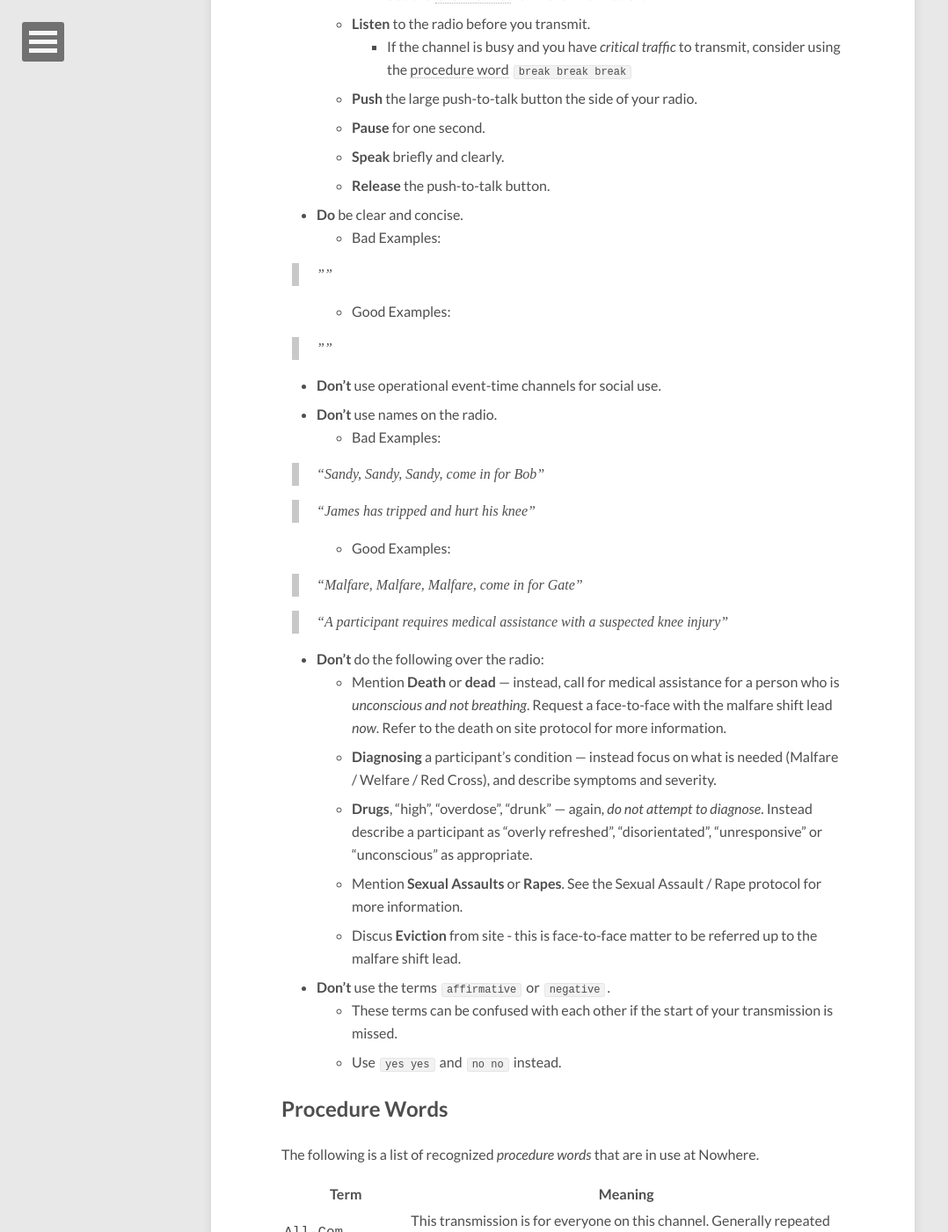
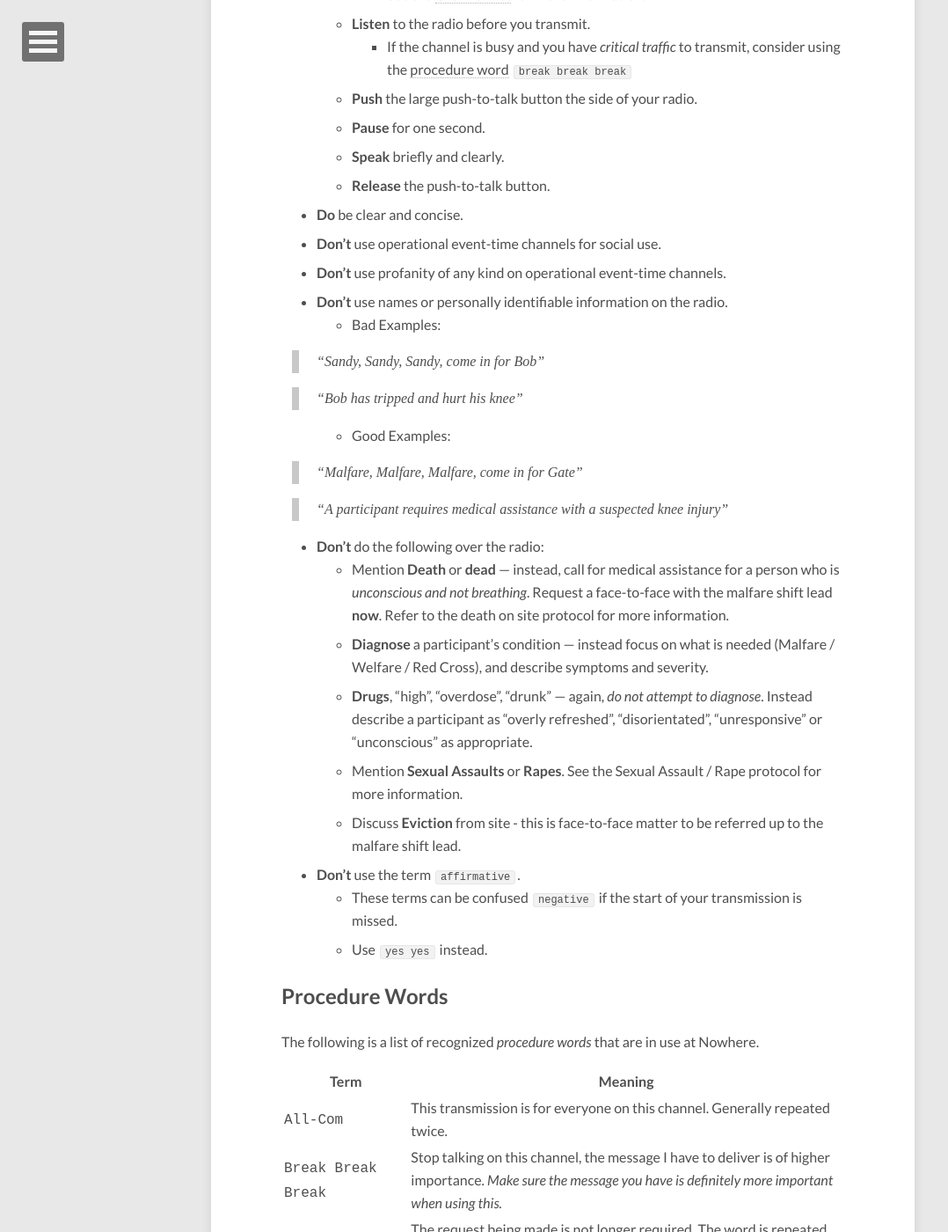
Before and after one commit to goingnowhere/malfare-protocols, a Jekyll site: the page built from protocols/en/radio_protocol/index.md, in a window 1280 px wide and 1400 px high, scrolled down 997 px. Shown: the whole window at 88% size, without its empty margins (0-1078 px from the left). Built offline with Jekyll 4.4.1, drawn with Linux system fonts in a browser that asks for light colours; nearby versions of some CDN libraries; comment, search, counter and statistics services are not loaded; some of the changed text lies outside the part shown.

Commit message:
Update index.md

```diff
--- a/protocols/en/radio_protocol/index.md
+++ b/protocols/en/radio_protocol/index.md
@@ -38,21 +38,14 @@ comments: true
     - **Speak** briefly and clearly.
     - **Release** the push-to-talk button.
 - **Do** be clear and concise.
-    - Bad Examples:
-
-    > ""
-
-    - Good Examples:
-
-    > ""
-
 - **Don't** use operational event-time channels for social use.
-- **Don't** use names on the radio.
+- **Don't** use profanity of any kind on operational event-time channels.
+- **Don't** use names or personally identifiable information on the radio.
     - Bad Examples:
 
     > "Sandy, Sandy, Sandy, come in for Bob"
 
-    > "James has tripped and hurt his knee"
+    > "Bob has tripped and hurt his knee"
 
     - Good Examples:
 
@@ -61,15 +54,15 @@ comments: true
     > "A participant requires medical assistance with a suspected knee injury"
 
 - **Don't** do the following over the radio:
-    - Mention **Death** or **dead** — instead, call for medical assistance for a person who is *unconscious and not breathing*. Request a face-to-face with the malfare shift lead *now*. Refer to the death on site protocol for more information.
-    - **Diagnosing** a participant's condition — instead focus on what is needed (Malfare / Welfare / Red Cross), and describe symptoms and severity.
+    - Mention **Death** or **dead** — instead, call for medical assistance for a person who is *unconscious and not breathing*. Request a face-to-face with the malfare shift lead **now**. Refer to the death on site protocol for more information.
+    - **Diagnose** a participant's condition — instead focus on what is needed (Malfare / Welfare / Red Cross), and describe symptoms and severity.
     - **Drugs**, "high", "overdose", "drunk" — again, *do not attempt to diagnose*. Instead describe a participant as "overly refreshed", "disorientated", "unresponsive" or "unconscious" as appropriate.
     - Mention **Sexual Assaults** or **Rapes**. See the Sexual Assault / Rape protocol for more information.
-    - Discus **Eviction** from site - this is face-to-face matter to be referred up to the malfare shift lead.
+    - Discuss **Eviction** from site - this is face-to-face matter to be referred up to the malfare shift lead.
 
-- **Don't** use the terms `affirmative` or `negative`.
-    - These terms can be confused with each other if the start of your transmission is missed.
-    - Use `yes yes` and `no no` instead.
+- **Don't** use the term `affirmative`.
+    - These terms can be confused `negative` if the start of your transmission is missed.
+    - Use `yes yes` instead.
 
 
 
@@ -84,7 +77,7 @@ The following is a list of recognized *procedure words* that are in use at Nowhe
 | `Copy` /  `Copy That` | I have received and understood your message. |
 | `Exercise Exercise` | This transmission is part of a drill or exercise and should not be interpreted as genuine. |
 | `Fire Fire Fire` | Fire alert. This is followed by the location of the fire. |
-| `No No` | A negative response. The word is repeated to be clear and unambiguous. |
+| `No No` / `Negative` | A negative response. |
 | `No Play` | (Used during a drill or exercise) This transmission is not part of the drill/exercise being run and must be taken as genuine. Typically repeated two to three times.
 | `Now` | This is of **critical priority** and presents a risk to life or safety. If you are responding to this call *you are dropping everything and running*.|
 | `Off-Com` | I am turning off my radio and will not be available. |
```
